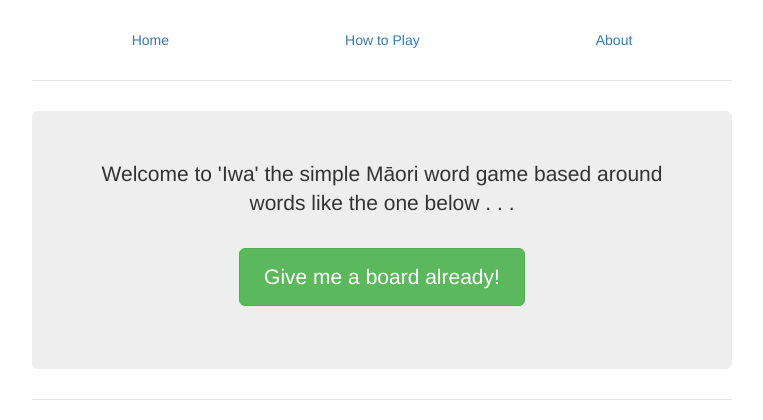
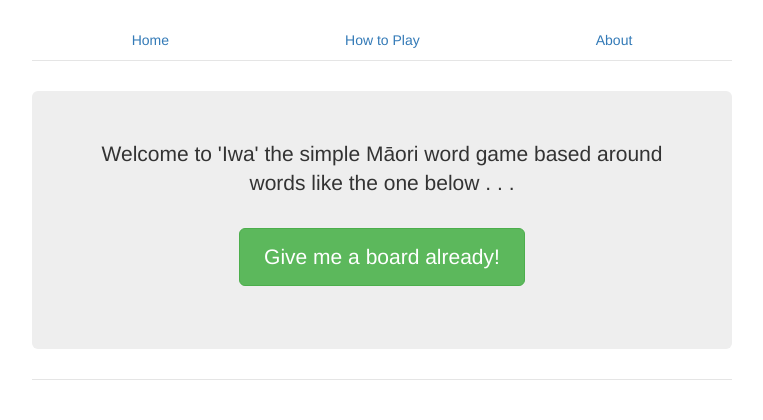
Before and after one commit to orotau/iwa, a Python web app: template templates/index.html in a window 1280 px wide. Shown: the top 420 px of the page, without its empty margins (258-1021 px from the left). Run offline with Jinja, Linux system fonts and the light colour scheme; the template is opened without the code that fills it, so the values that code supplies are empty.

Commit message:
presentation tweak

```diff
--- a/templates/index.html
+++ b/templates/index.html
@@ -33,7 +33,7 @@
   <body>
 
     <div class="container">
-      <div class="header clearfix">
+      <div class="header clearfix" style="padding-bottom: 0px;">
         <nav>
           {% include "navigation.html" %}
         </nav>
```
Also changed, not shown: 2 other files.
